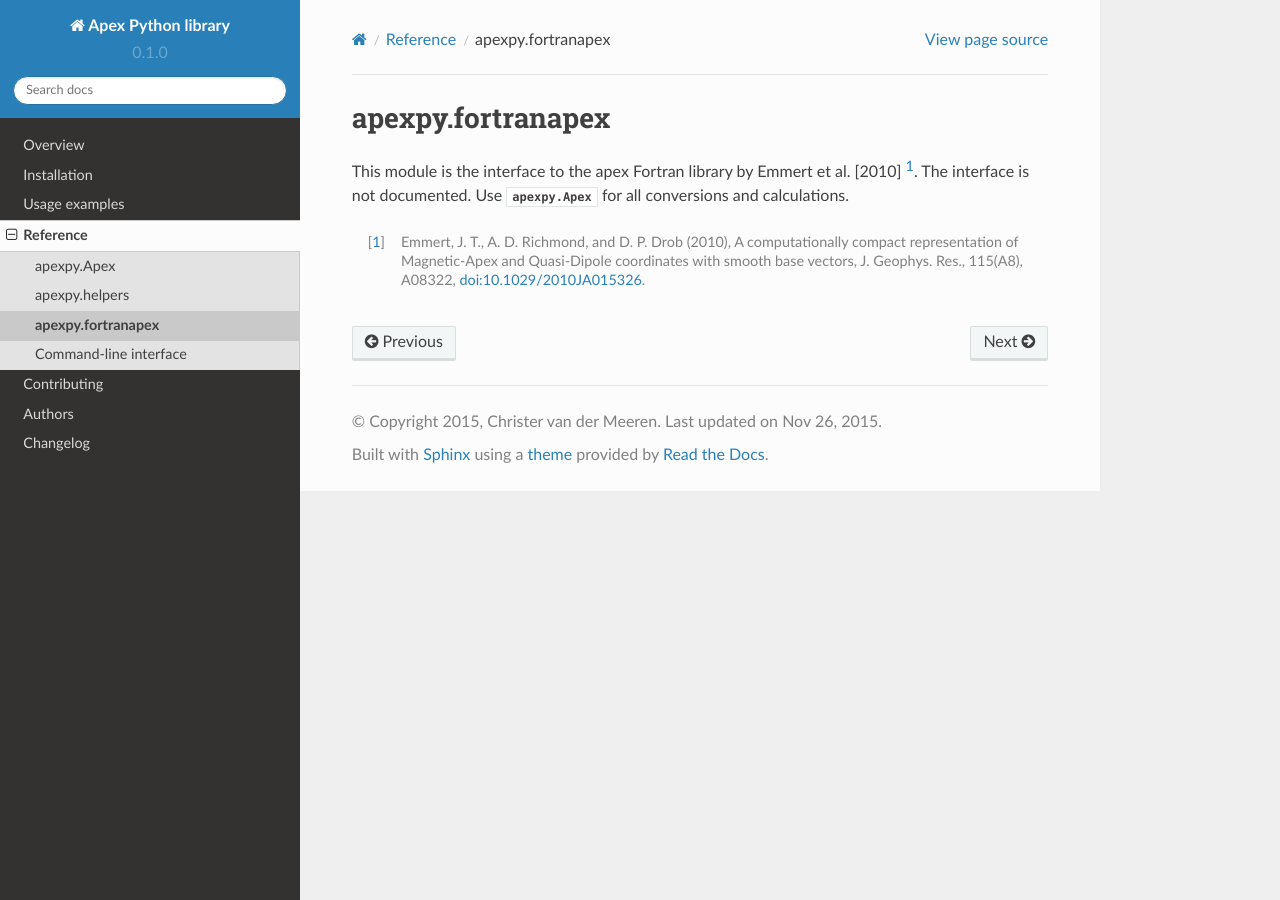
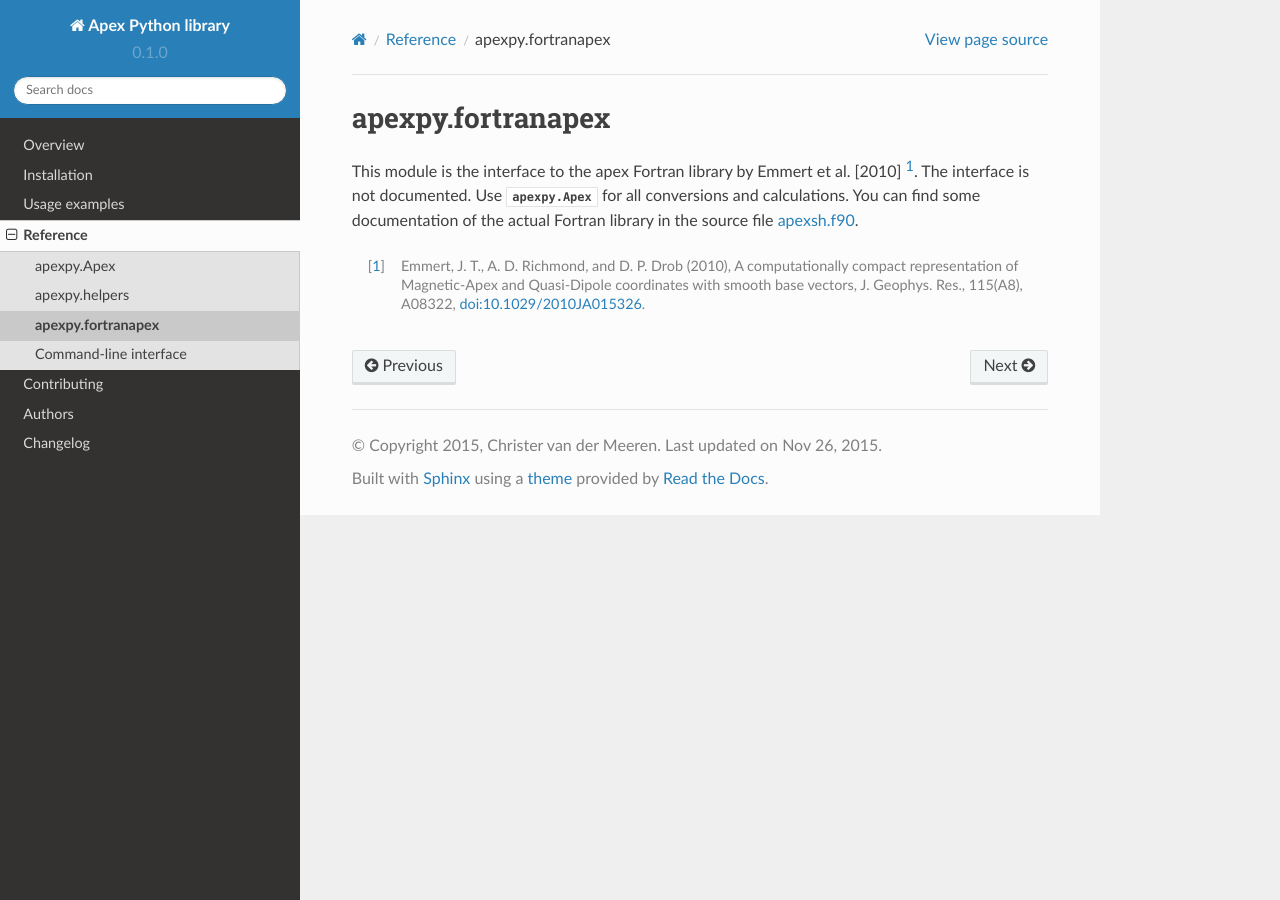
Before and after one commit to aburrell/apexpy, a Sphinx documentation site: the page built from docs/reference/fortranapex.rst, in a window 1280 px wide. Built offline with Sphinx 7.4.7 and the Read the Docs theme 2.0.0, drawn with Linux system fonts in a browser that asks for light colours.

Commit message:
add link to fortran source documentation

```diff
--- a/docs/reference/fortranapex.rst
+++ b/docs/reference/fortranapex.rst
@@ -1,7 +1,7 @@
 apexpy.fortranapex
 ==================
 
-This module is the interface to the apex Fortran library by Emmert et al. [2010] [1]_. The interface is not documented. Use :class:`apexpy.Apex` for all conversions and calculations.
+This module is the interface to the apex Fortran library by Emmert et al. [2010] [1]_. The interface is not documented. Use :class:`apexpy.Apex` for all conversions and calculations. You can find some documentation of the actual Fortran library in the source file `apexsh.f90 <https://github.com/cmeeren/apexpy/blob/master/src/fortranapex/apexsh.f90>`_.
 
 .. [1] Emmert, J. T., A. D. Richmond, and D. P. Drob (2010),
        A computationally compact representation of Magnetic-Apex
```
